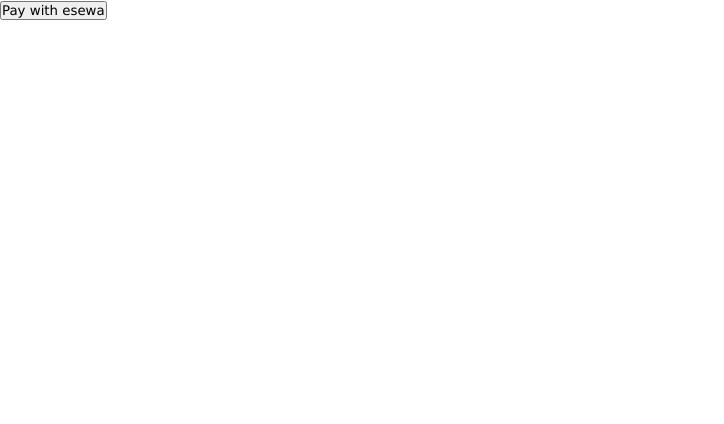
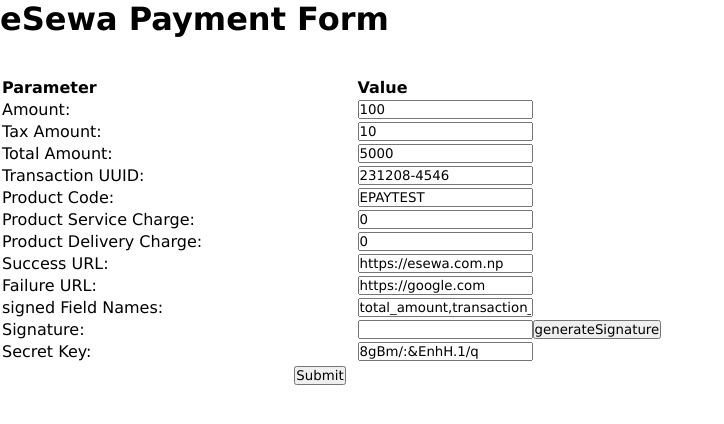
Before and after one commit to binodbastola007/hatbazzar, a Next.js app in the folder client/: page /esewa in a window 1280 px wide. Shown: the top 424 px of the page, without its empty margins (0-724 px from the left). Built offline with nearby package versions, Linux system fonts and the light colour scheme.

Commit message:
tried using esewa integration but failed

```diff
--- a/client/src/app/esewa/page.js
+++ b/client/src/app/esewa/page.js
@@ -1,55 +1,28 @@
 "use client";
-import React, { useState, useEffect } from 'react'
+import React, { useState } from 'react'
 import { Helmet } from 'react-helmet';
 
 const page = () => {
 
-
+      const [signature, setSignature] = useState('');
 
       var currentTime = new Date();
       var formattedTime = currentTime.toISOString().slice(2, 10).replace(/-/g, '') + '-' + currentTime.getHours() + currentTime.getMinutes() + currentTime.getSeconds();
 
-    const handleSubmit = async () => {
       var amount = 100;
-        var tax_amount =10;
+      var tax_amount = 10;
       var transaction_uuid = formattedTime;
       var total_amount = 5000;
       var product_code = "EPAYTEST";
       var secret = "8gBm/:&EnhH.1/q";
 
+      const generateSignature=()=>{
             var hash = CryptoJS.HmacSHA256(`total_amount=${total_amount},transaction_uuid=${transaction_uuid},product_code=${product_code}`, `${secret}`);
             var hashInBase64 = CryptoJS.enc.Base64.stringify(hash);
+            setSignature(hashInBase64);
+      }
 
 
-        const values = {
-            amount: amount,
-            failure_url: "https://google.com",
-            product_delivery_charge: 0,
-            product_service_charge: 0,
-            product_code: product_code,
-            signature: hashInBase64,
-            signed_field_names: "total_amount,transaction_uuid,product_code",
-            success_url: "https://esewa.com.np",
-            tax_amount: tax_amount,
-            total_amount: total_amount,
-            transaction_uuid: transaction_uuid,
-            secret: secret
-        }
-
- try{
-    const res = await fetch('https://rc-epay.esewa.com.np/api/epay/main/v2/form', {
-        method: 'POST',
-        mode: "no-cors",
-        'Content-Type': 'application/x-www-form-urlencoded',
-        body: JSON.stringify(values)
-    })
-    const data = await res.json();
-    console.log(data);
-    }
- catch(err){
-    console.log(err);
- }
-}
 
 
       return (
@@ -59,8 +32,79 @@
                         <script src="https://cdnjs.cloudflare.com/ajax/libs/crypto-js/3.1.9-1/hmac-sha256.min.js"></script>
                         <script src="https://cdnjs.cloudflare.com/ajax/libs/crypto-js/3.1.9-1/enc-base64.min.js"></script>
                   </Helmet>
-          <button onClick={()=>handleSubmit()}>Pay with esewa</button>
+                  <div className="container">
+                        <h1 className="text-center mb-4">eSewa Payment Form</h1>
+                        <form action="https://rc-epay.esewa.com.np/api/epay/main/v2/form" method="POST">
+                              <br /><br /><table style={{ width: '70%' }} align="center">
+                                    <tbody><tr>
+                                          <td> <strong>Parameter </strong> </td>
+                                          <td><strong>Value</strong></td>
+                                    </tr>
+                                          <tr>
+                                                <td>Amount:</td>
+                                                <td> <input type="text" id="amount" name="amount" value={amount} className="form" required /> <br />
+                                                </td>
+                                          </tr>
+                                          <tr>
+                                                <td>Tax Amount:</td>
+                                                <td><input type="text" id="tax_amount" name="tax_amount" value={tax_amount} className="form" required />
+                                                </td>
+                                          </tr>
+                                          <tr>
+                                                <td>Total Amount:</td>
+                                                <td><input type="text" id="total_amount" name="total_amount" value={total_amount} className="form" required /> </td>
+                                          </tr>
+                                          <tr>
+                                                <td>Transaction UUID:</td>
+                                                <td><input type="text" id="transaction_uuid" name="transaction_uuid" value={`${transaction_uuid}`} className="form" required /> </td>
+                                          </tr>
+                                          <tr>
+                                                <td>Product Code:</td>
+                                                <td><input type="text" id="product_code" name="product_code" defaultValue="EPAYTEST" className="form" required /> </td>
+                                          </tr>
+                                          <tr>
+                                                <td>Product Service Charge:</td>
+                                                <td><input type="text" id="product_service_charge" name="product_service_charge" defaultValue={0} className="form" required /> </td>
+                                          </tr>
+                                          <tr>
+                                                <td>Product Delivery Charge:</td>
+                                                <td><input type="text" id="product_delivery_charge" name="product_delivery_charge" defaultValue={0} className="form" required /> </td>
+                                          </tr>
+                                          <tr>
+                                                <td>Success URL:</td>
+                                                <td><input type="text" id="success_url" name="success_url" defaultValue="https://esewa.com.np" className="form" required /> </td>
+                                          </tr>
+                                          <tr>
+                                                <td>Failure URL:</td>
+                                                <td><input type="text" id="failure_url" name="failure_url" defaultValue="https://google.com" className="form" required /> </td>
+                                          </tr>
+                                          <tr>
+                                                <td>signed Field Names:</td>
+                                                <td><input type="text" id="signed_field_names" name="signed_field_names" defaultValue="total_amount,transaction_uuid,product_code" className="form" required />
+                                                </td>
+                                          </tr>
+                                          <tr>
+                                                <td>Signature:</td>
+                                                <td><input type="text" id="signature" name="signature" value={signature} className="form" required />
+                                                <button onClick={()=>generateSignature()}>generateSignature</button>
+                                                </td>
+                                          </tr>
+                                          <tr>
+                                                <td>Secret Key:</td>
+                                                <td><input type="text" id="secret" name="secret" defaultValue="8gBm/:&EnhH.1/q" className="form" required /> </td>
+                                          </tr>
+                                    </tbody></table>
+                              <table style={{ width: '50%' }} align="center">
+                                    <tbody><tr>
+                                          <th>
+                                                <input defaultValue=" Pay with eSewa " type="submit" className="button" />
+                                          </th>
+                                    </tr>
+                                    </tbody></table>
+                        </form>
                   </div>
+            </div>
+
       )
 }
 
```
Lines whose indentation alone changed are shown as unchanged.
